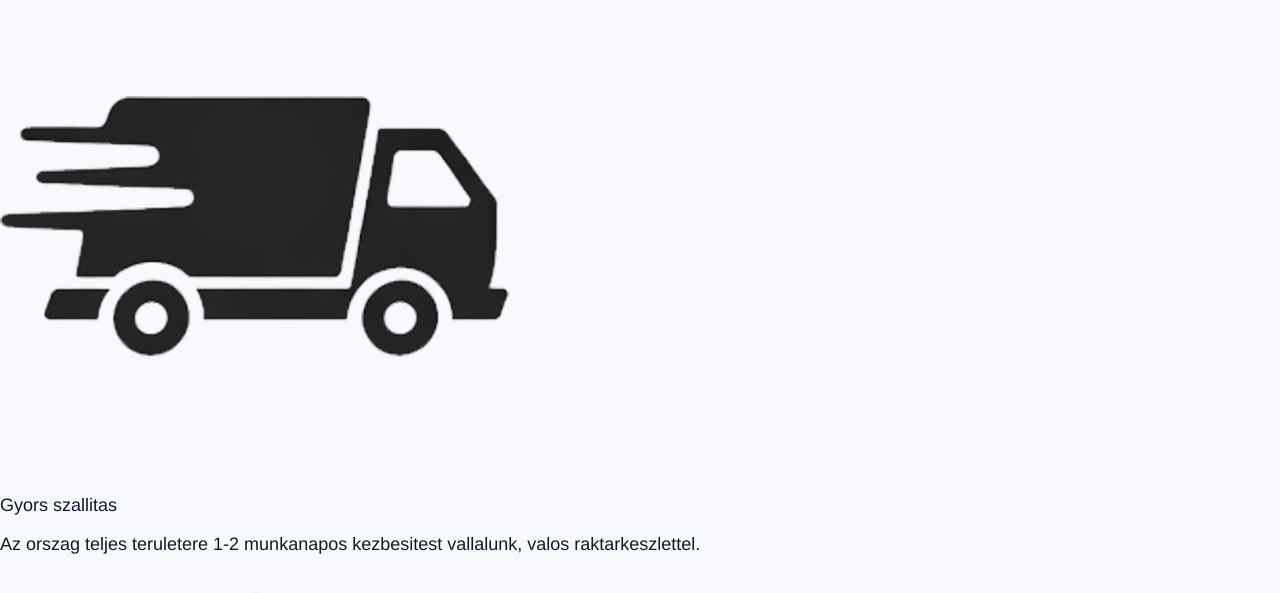
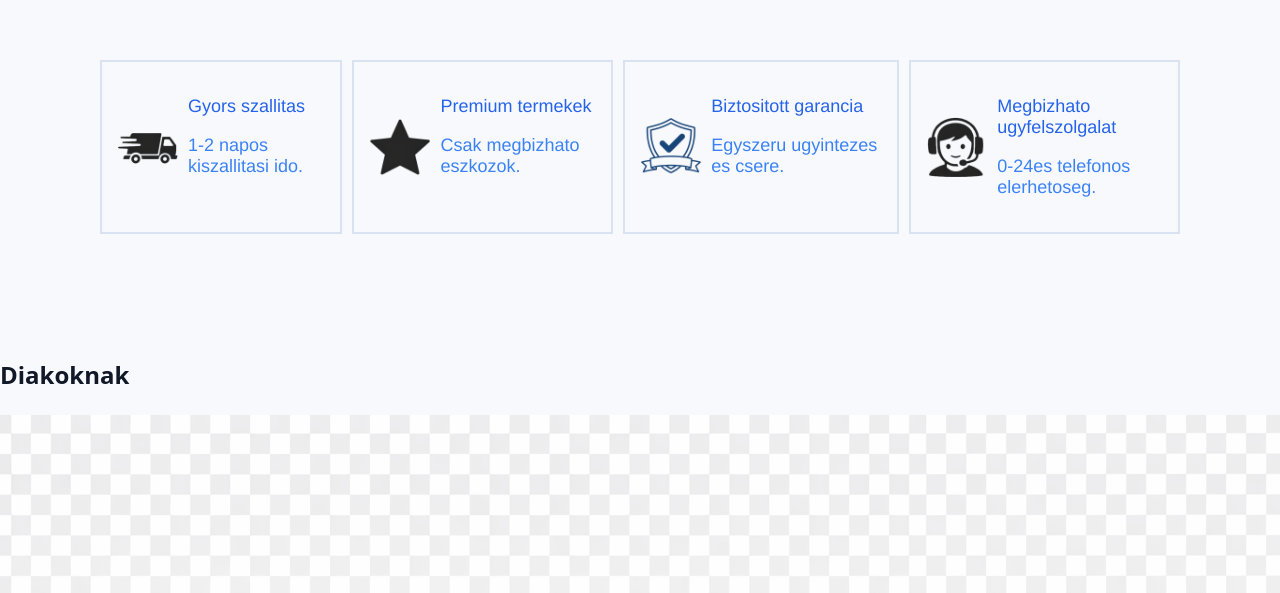
Before and after one commit to etnevelpriv/novaTech, a website built with Vite: page index.html in a window 1280 px wide. Shown: the part 1640-2233 px from the top of the page. Built offline with nearby package versions, Linux system fonts and the light colour scheme.

Commit message:
features kesz

```diff
--- a/index.html
+++ b/index.html
@@ -91,9 +91,9 @@
         <div class="features-card-section-icon">
           <img src="./src/images/fastShipping-icon.png" class="features-card-icon" alt="">
         </div>
-        <div class="features-card-secion-text">
+        <div class="features-card-section-text">
           <p class="features-card-title">Gyors szallitas</p>
-          <p class="features-card-desc">Az orszag teljes teruletere 1-2 munkanapos kezbesitest vallalunk, valos raktarkeszlettel.</p>
+          <p class="features-card-desc">1-2 napos kiszallitasi ido.</p>
         </div>
       </div>
 
@@ -101,9 +101,9 @@
         <div class="features-card-section-icon">
           <img src="./src/images/premium-icon.png" class="features-card-icon" alt="">
         </div>
-        <div class="features-card-secion-text">
+        <div class="features-card-section-text">
           <p class="features-card-title">Premium termekek</p>
-          <p class="features-card-desc">Kinalatunkban csak bevizsgalt, hosszu tavra tervezett markas es megbizhato eszkozok szerepelnek.</p>
+          <p class="features-card-desc">Csak megbizhato eszkozok.</p>
         </div>
       </div>
 
@@ -111,9 +111,9 @@
         <div class="features-card-section-icon">
           <img src="./src/images/trust-icon.png" class="features-card-icon" alt="">
         </div>
-        <div class="features-card-secion-text">
+        <div class="features-card-section-text">
           <p class="features-card-title">Biztositott garancia</p>
-          <p class="features-card-desc">Minden termekunkre hivatalos garanciat adunk, egyszeru ugyintezessel es gyors cserefolyamattal.</p>
+          <p class="features-card-desc">Egyszeru ugyintezes es csere.</p>
         </div>
       </div>
 
@@ -121,9 +121,9 @@
         <div class="features-card-section-icon">
           <img src="./src/images/support-icon.png" class="features-card-icon" alt="">
         </div>
-        <div class="features-card-secion-text">
+        <div class="features-card-section-text">
           <p class="features-card-title">Megbizhato ugyfelszolgalat</p>
-          <p class="features-card-desc">Szakerto csapatunk emailben es telefonon segit a valasztasban es a beallitasokban is.</p>
+          <p class="features-card-desc">0-24es telefonos elerhetoseg.</p>
         </div>
       </div>
 
--- a/src/style.css
+++ b/src/style.css
@@ -208,6 +208,7 @@ button {
       .products-card-section-text {
         display: flex;
         flex-direction: column;
+
         .products-card-title {
           color: var(--primary-color);
         }
@@ -240,3 +241,41 @@ button {
     }
   }
 }
+
+/* Features styles */
+.features-container {
+
+  .features-cards {
+    display: flex;
+    flex-direction: row;
+    justify-content: center;
+    padding: var(--xl-padding);
+    gap: 10px;
+
+    .features-card {
+      display: flex;
+      flex-direction: row;
+      gap: 10px;
+      padding: var(--m-padding);
+      border: 2px solid var(--border-color);
+      .features-card-section-icon {
+        display: flex;
+        align-items: center;
+        img {
+          height: 60px;
+          width: 60px;
+        }
+      }
+
+      .features-card-section-text {
+        .features-card-title {
+          color: var(--primary-color);
+        }
+
+        .features-card-desc {
+          color: var(--secondary-color);
+        }
+      }
+    }
+  }
+}
```
